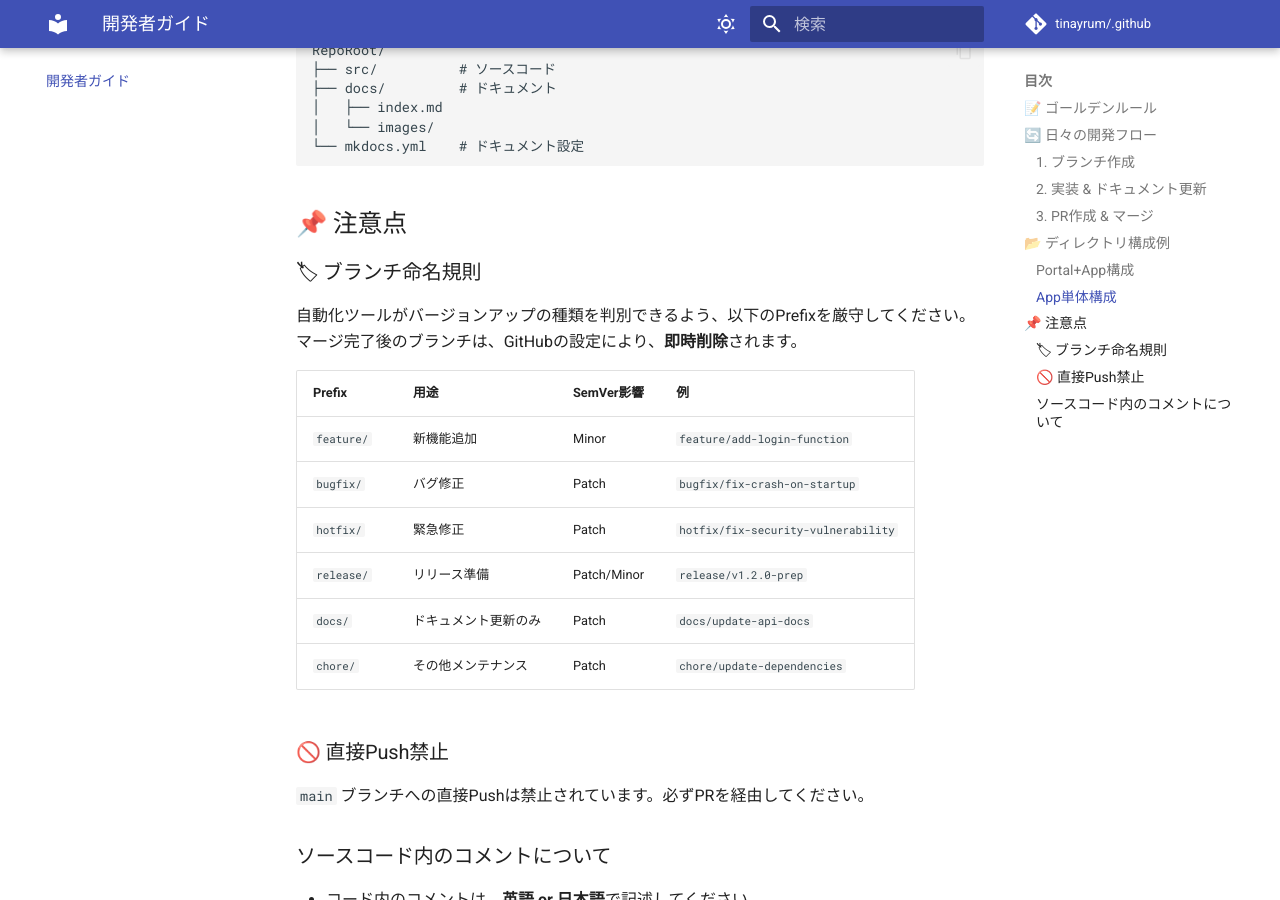
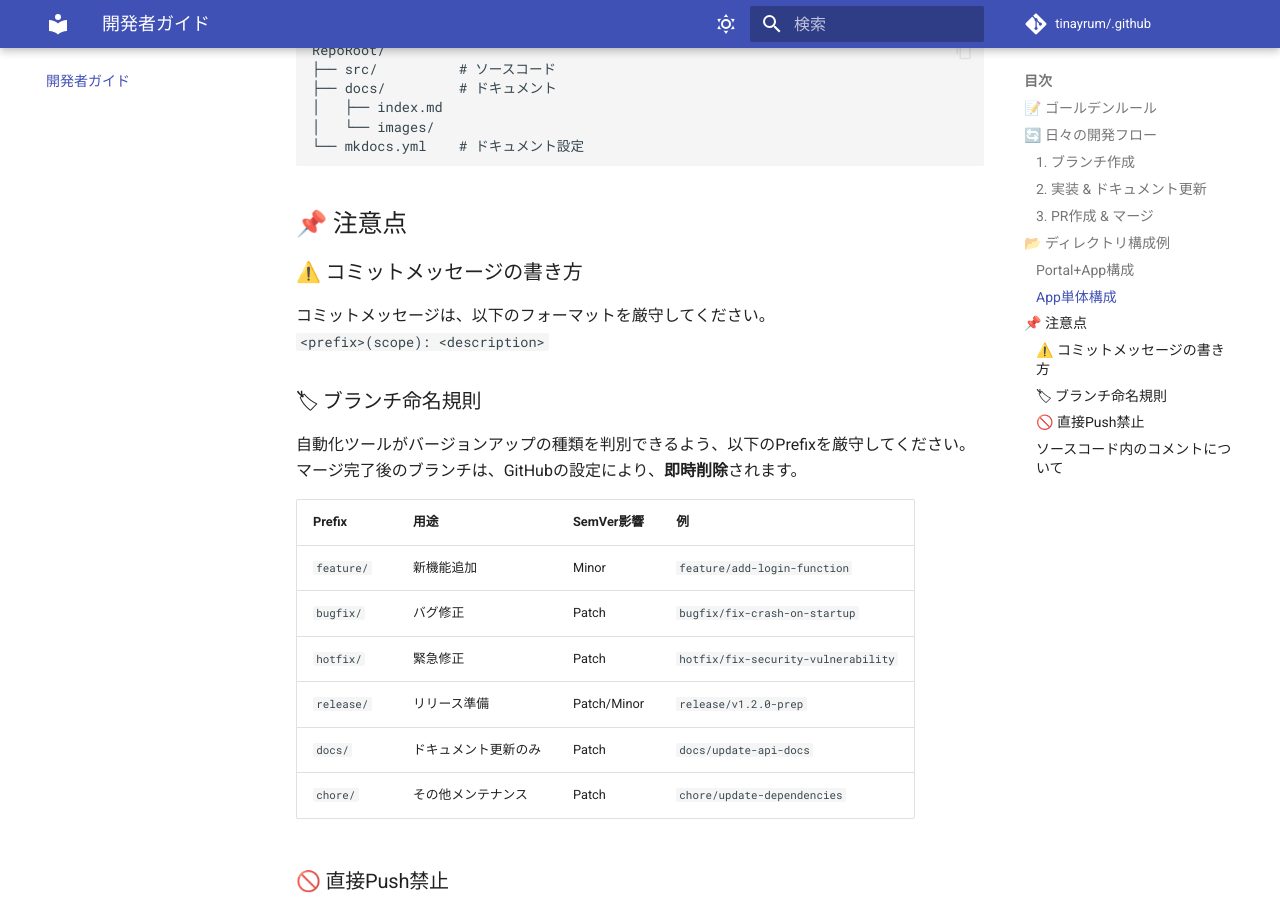
Before and after one commit to tinayrum/.github, an MkDocs documentation site: the page built from docs/developer.md, in a window 1280 px wide and 900 px high, scrolled down 1388 px. Built offline with MkDocs 1.6.1 and Material for MkDocs 9.7.7, drawn with Linux system fonts in a browser that asks for light colours; comment, search, counter and statistics services are not loaded.

Commit message:
docs(rules):コミットメッセージとコメントルールを追記

```diff
--- a/docs/developer.md
+++ b/docs/developer.md
@@ -60,6 +60,11 @@
 
 ## 📌 注意点
 
+### ⚠️ コミットメッセージの書き方
+
+コミットメッセージは、以下のフォーマットを厳守してください。
+`<prefix>(scope): <description>`
+
 ### 🏷 ブランチ命名規則
 
 自動化ツールがバージョンアップの種類を判別できるよう、以下のPrefixを厳守してください。
@@ -85,11 +90,11 @@
 
 | Prefix | 用途 | 例 |
 | :--- | :--- | :--- |
-| TODO | 今後のタスク | `// TODO: Refactor this function` |
-| BUG | バグの説明 | `// BUG: This causes a memory leak` |
-| HACK | 一時的な対処 | `// HACK: This is a temporary workaround` |
-| NOTE | 補足説明 | `// NOTE: This is an important detail` |
-| WARN | 注意点 | `// WARN: This is a risky operation` |
-| PERF | パフォーマンス関連 | `// PERF: This is a performance bottleneck` |
-| SEC | セキュリティ関連 | `// SEC: This is a potential security vulnerability` |
-| DEV | 開発者向けの情報 | `// DEV: This is for developers only` |
+| `TODO` | 今後のタスク | `// TODO: Refactor this function` |
+| `BUG` | バグの説明 | `// BUG: This causes a memory leak` |
+| `HACK` | 一時的な対処 | `// HACK: This is a temporary workaround` |
+| `NOTE` | 補足説明 | `// NOTE: This is an important detail` |
+| `WARN` | 注意点 | `// WARN: This is a risky operation` |
+| `PERF` | パフォーマンス関連 | `// PERF: This is a performance bottleneck` |
+| `SEC` | セキュリティ関連 | `// SEC: This is a potential security vulnerability` |
+| `DEV` | 開発者向けの情報 | `// DEV: This is for developers only` |
```
Also changed, not shown: README.md (+1 -1 lines), profile/README.md (+25 -9 lines).
